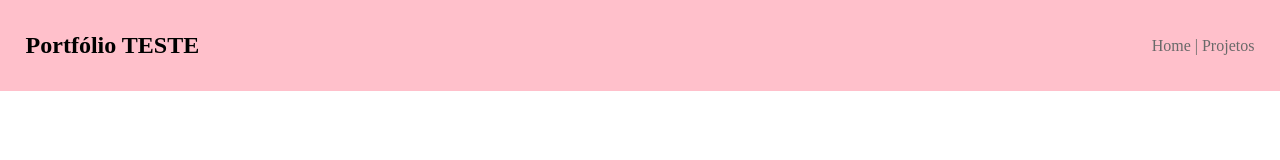
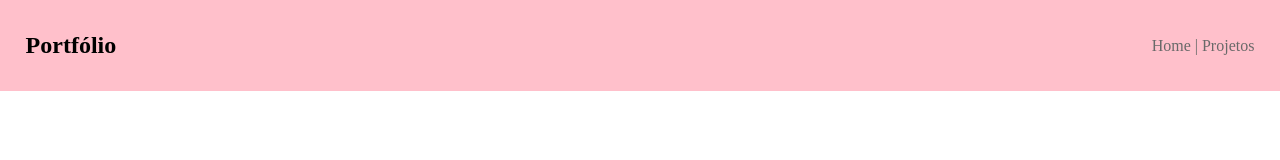
Before and after one commit to Ratattuii/repositorio-projetos, a plain HTML site: page index.html in a window 1280 px wide. Shown: the top 160 px of the page. Drawn offline with Linux system fonts and the light colour scheme.

Commit message:
teste de commit

```diff
--- a/index.html
+++ b/index.html
@@ -9,7 +9,7 @@
 
 <body>
     <header>
-        <h2>Portfólio TESTE</h2>
+        <h2>Portfólio</h2>
 
         <nav>
             <a href="index.html">Home |</a>
```
